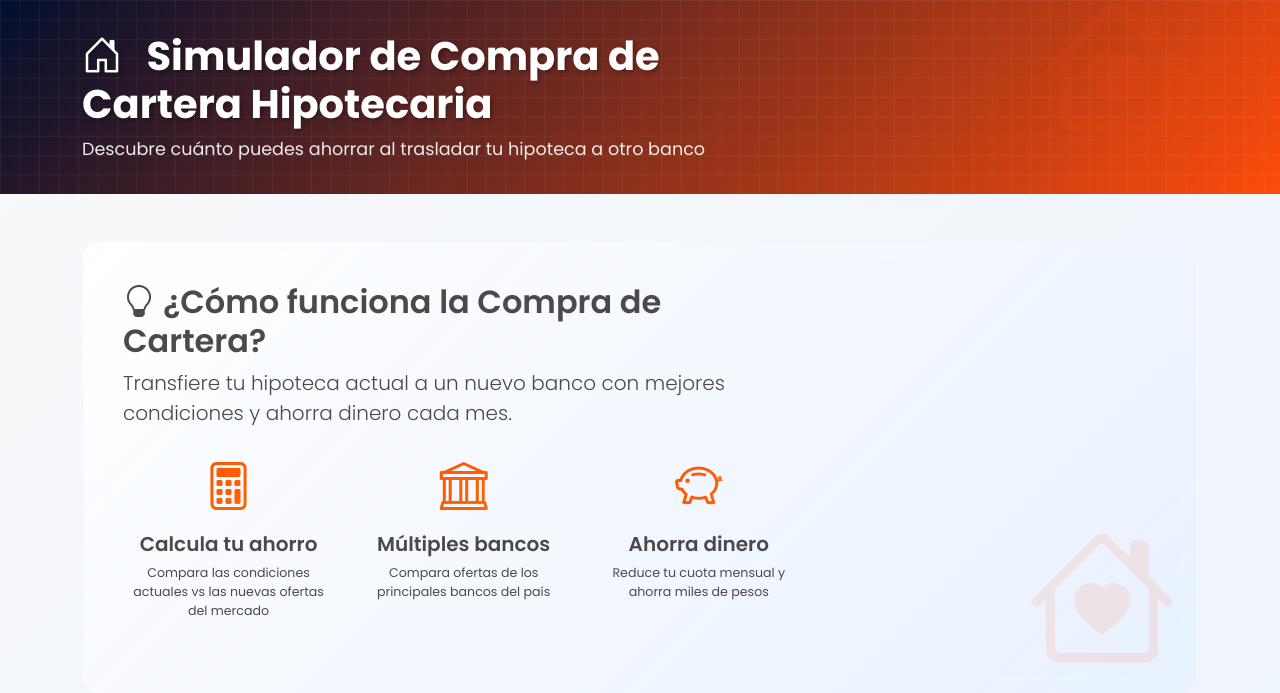
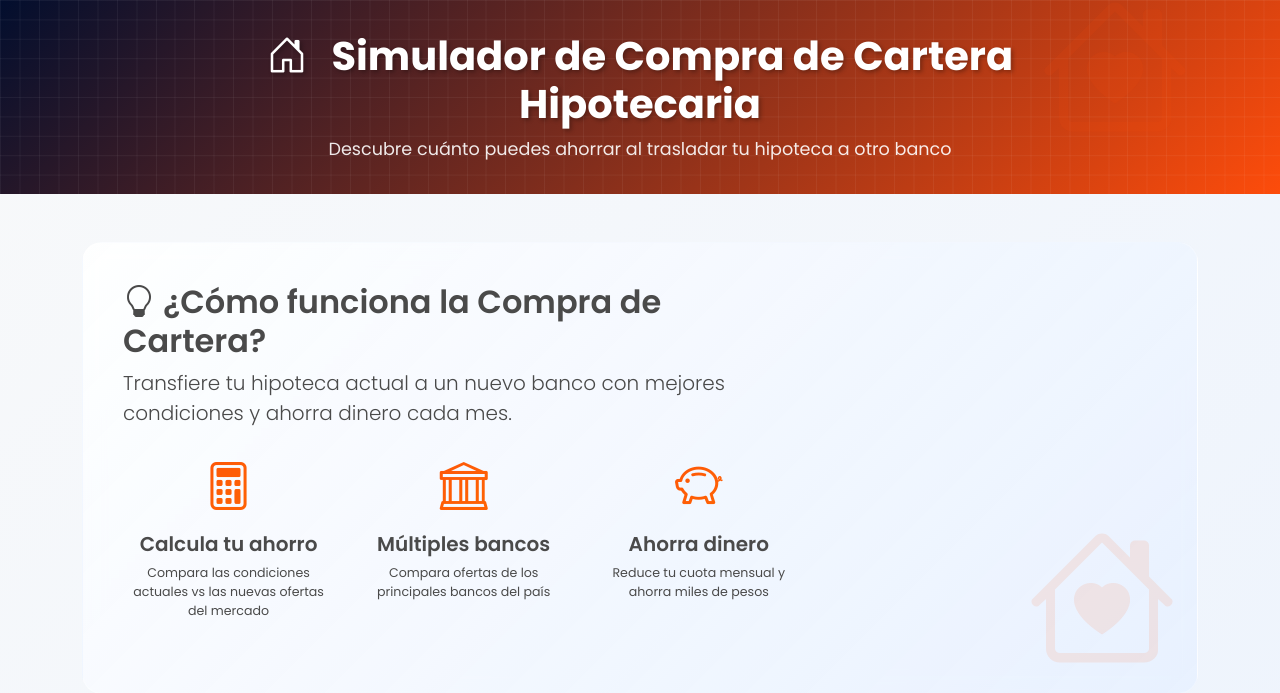
Before and after one commit to Agilehomesf/Simulador-Compra-de-Cartera-Agile-Home, a Flask app: page / in a window 1280 px wide. Shown: the top 693 px of the page. Run offline with Flask 3, Linux system fonts and the light colour scheme.

Commit message:
Update index.html

```diff
--- a/templates/index.html
+++ b/templates/index.html
@@ -18,8 +18,8 @@
     <!-- Header -->
     <header>
         <div class="container">
-            <div class="row align-items-center">
-                <div class="col-lg-8">
+            <div class="row align-items-center justify-content-center text-center">
+    <div class="col-lg-10">
                     <h1 class="header-title">
                         <i class="bi bi-house-door me-3"></i>
                         Simulador de Compra de Cartera Hipotecaria
```
